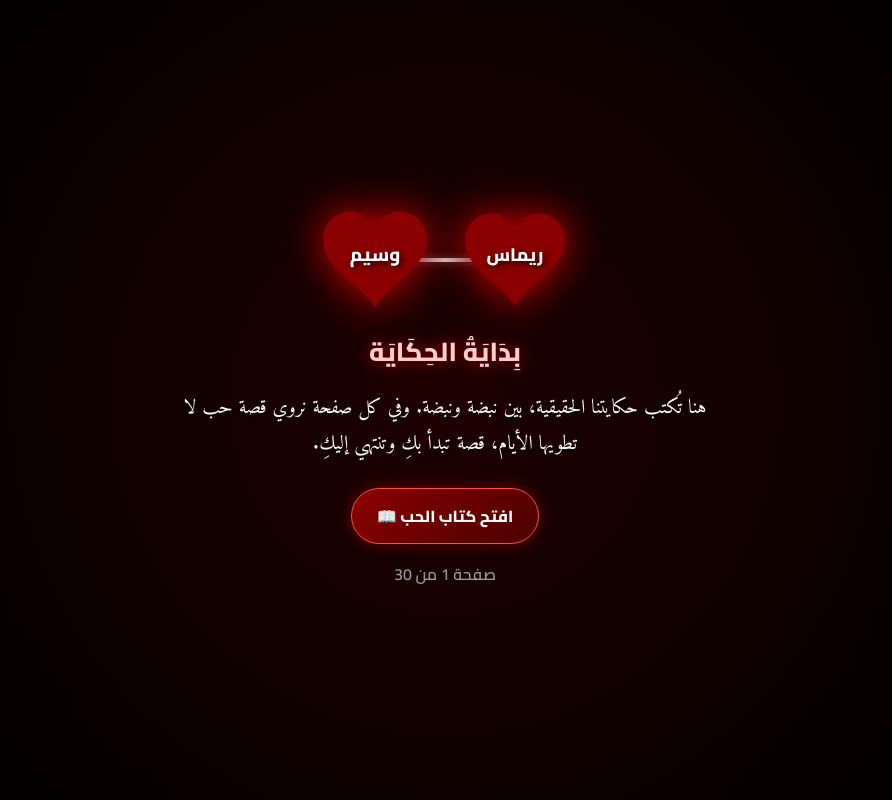
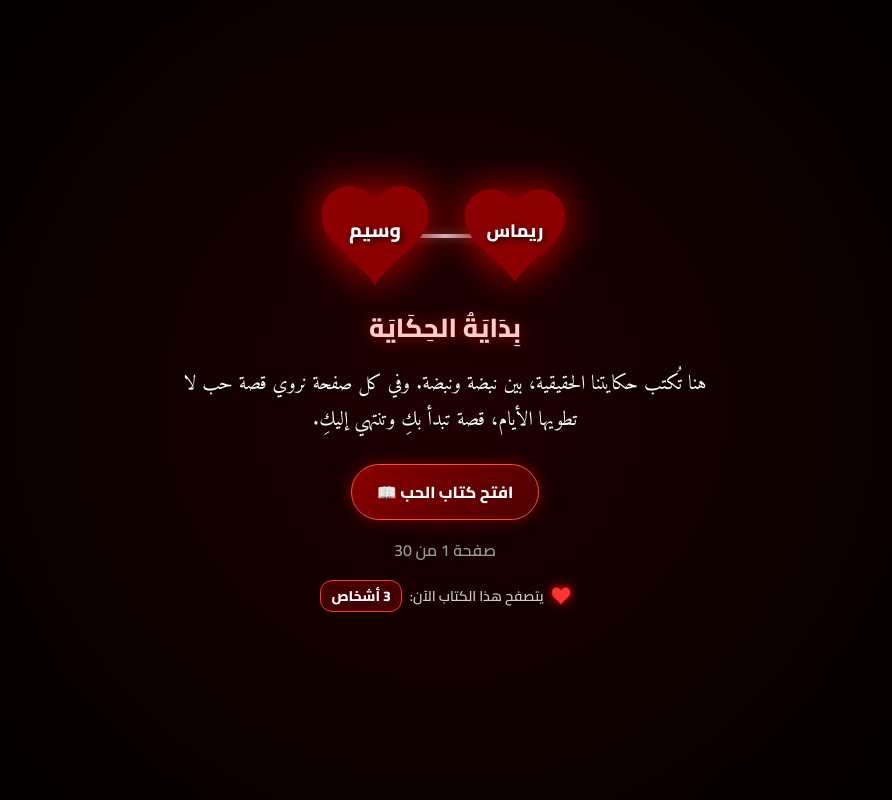
Before and after one commit to waseemmonasar12/Reemas, a plain HTML site: page index.html in a window 1280 px wide. Shown: the whole page, without its empty margins (195-1087 px from the left). Drawn offline with Linux system fonts and the light colour scheme.

Commit message:
Implement live users counter in index.html
Add live users counter feature with styling

```diff
--- a/index.html
+++ b/index.html
@@ -133,6 +133,35 @@
             font-family: 'Cairo', sans-serif;
         }
 
+        /* تنسيق ميزة عداد المتواجدين الآن الجديدة في الأسفل */
+        .live-users-counter {
+            display: flex;
+            justify-content: center;
+            align-items: center;
+            gap: 8px;
+            margin-top: 15px;
+            font-family: 'Cairo', sans-serif;
+            font-size: 14px;
+            color: #ccc;
+        }
+
+        .mini-heart {
+            width: 18px;
+            height: 18px;
+            fill: #ff3333;
+            animation: pulse 1.2s infinite ease-in-out;
+            filter: drop-shadow(0 0 5px #ff0000);
+        }
+
+        .user-count-badge {
+            background: rgba(255, 0, 0, 0.2);
+            border: 1px solid #ff3333;
+            padding: 2px 10px;
+            border-radius: 12px;
+            color: #fff;
+            font-weight: bold;
+        }
+
         /* أزرار التحكم والتقليب */
         .btn-group {
             display: flex;
@@ -168,7 +197,7 @@
 
         @keyframes pulse {
             0%, 100% { transform: scale(1); }
-            50% { transform: scale(1.08); }
+            50% { transform: scale(1.15); }
         }
     </style>
 </head>
@@ -203,7 +232,7 @@
             },
             {
                 title: "تَفَاصِيلُكِ المُقَدَّسَة",
-                content: "أعشق ضحكتكِ, نبرة صوتكِ العذبة، طريقتكِ اللطيفة، وحتى صمتكِ. كل تفصيلة صغيرة فيكِ تصنع يوماً كاملاً من البهجة لوسيم.",
+                content: "أعشق ضحكتكِ، نبرة صوتكِ العذبة، طريقتكِ اللطيفة، وحتى صمتكِ. كل تفصيلة صغيرة فيكِ تصنع يوماً كاملاً من البهجة لوسيم.",
                 type: "text"
             },
             {
@@ -213,7 +242,7 @@
             },
             {
                 title: "شِعْرٌ فِي الحُسْن",
-                content: "يا مَنْ حَوَتْ كُلَّ المَحَاسِنِ وَالبَهَا<br>وَتَفَرَّدَتْ بِالحُسْنِ وَالإِشْرَاقِ<br>لَوْلاَكِ مَا عَرَفَ الفُؤَادُ صَبَابَةً<br>وَلاَ ذَاقَ طَعْمَ الشَّΩْقِ فِي الأَعْمَاقِ",
+                content: "يا مَنْ حَوَتْ كُلَّ المَحَاسِنِ وَالبَهَا<br>وَتَفَرَّدَتْ بِالحُسْنِ وَالإِشْرَاقِ<br>لَوْلاَكِ مَا عَرَفَ الفُؤَادُ صَبَابَةً<br>وَلاَ ذَاقَ طَعْمَ الشَّوْقِ فِي الأَعْمَاقِ",
                 type: "poem"
             },
             {
@@ -353,6 +382,9 @@
             buttonsHTML += `<button onclick="showPage(${nextAction})">${nextBtnText}</button>`;
             buttonsHTML += '</div>';
 
+            // توليد عدد عشوائي ذكي للمتواجدين الآن في نفس اللحظة
+            const randomUsers = Math.floor(Math.random() * (7 - 3 + 1)) + 3;
+
             const html = `
                 <div id="page${pageNum}" class="page ${isFirst ? 'active' : ''}">
                     <div class="heart-container">
@@ -370,6 +402,12 @@
                     ${contentHTML}
                     ${buttonsHTML}
                     <div class="page-number">صفحة ${pageNum} من ${pagesData.length}</div>
+
+                    <div class="live-users-counter">
+                        <svg class="mini-heart" viewBox="0 0 32 29.6"><path d="M23.6,0c-3.4,0-6.3,2.7-7.6,5.6C14.7,2.7,11.8,0,8.4,0C3.8,0,0,3.8,0,8.4c0,9.4,9.5,11.9,16,21.2c6.1-9.3,16-12.1,16-21.2C32,3.8,28.2,0,23.6,0z"/></svg>
+                        <span>يتصفح هذا الكتاب الآن:</span>
+                        <span class="user-count-badge">${randomUsers} أشخاص</span>
+                    </div>
                 </div>
             `;
             container.innerHTML += html;
```
